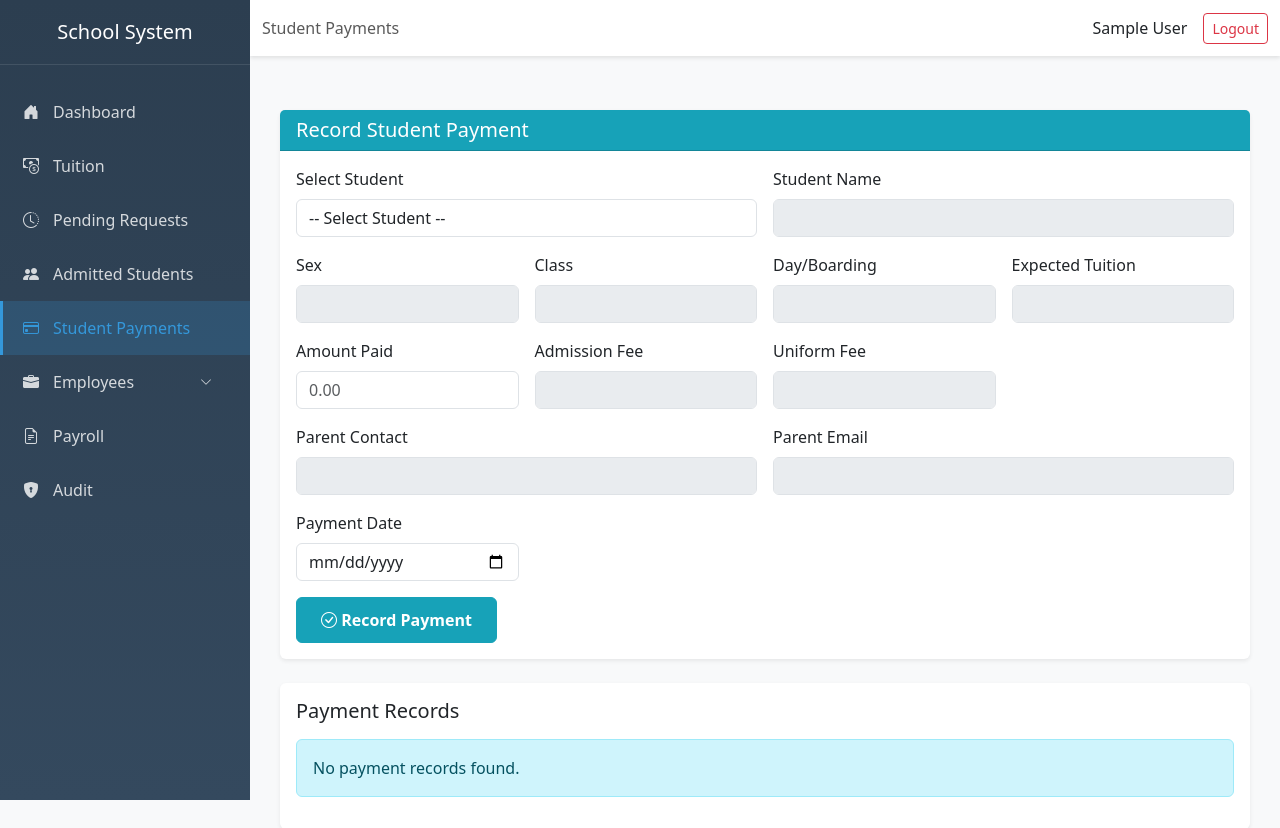
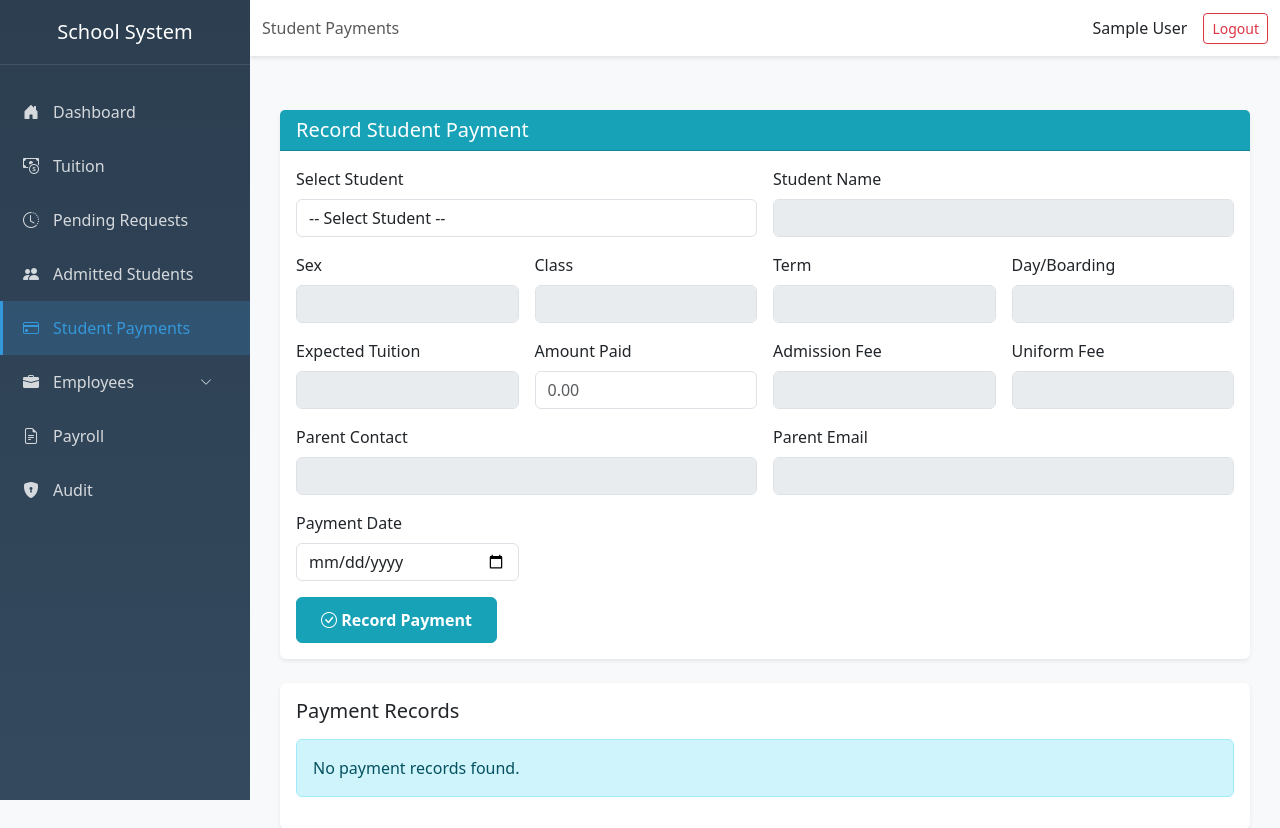
Before and after one commit to janiwyn/SchoolSystem, a PHP site: page /app/finance/studentPayments.php in a window 1280 px wide. Shown: the top 828 px of the page. Run offline with PHP 8.4, Linux system fonts and the light colour scheme; the visitor is signed in with stand-in values (Sample User, id 1); data that the repository does not hold is empty.

Commit message:
modified the student payment table

```diff
--- a/app/finance/studentPayments.php
+++ b/app/finance/studentPayments.php
@@ -12,8 +12,9 @@ if ($_SERVER['REQUEST_METHOD'] === 'POST' && isset($_POST['record_payment'])) {
     $student_id = intval($_POST['student_id']);
     $amount_paid = floatval($_POST['amount_paid']);
     $payment_date = trim($_POST['payment_date']);
+    $term = trim($_POST['term']);
 
-    if (!$student_id || !$amount_paid || !$payment_date) {
+    if (!$student_id || !$amount_paid || !$payment_date || !$term) {
         $error = "All fields are required";
     } elseif ($amount_paid <= 0) {
         $error = "Amount must be greater than zero";
@@ -41,7 +42,7 @@ if ($_SERVER['REQUEST_METHOD'] === 'POST' && isset($_POST['record_payment'])) {
             $user_id = $_SESSION['user_id'];
 
             // Insert payment record
-            $insertStmt = $mysqli->prepare("INSERT INTO student_payments (student_id, admission_no, full_name, day_boarding, gender, class_id, class_name, expected_tuition, amount_paid, balance, admission_fee, uniform_fee, parent_contact, parent_email, payment_date, recorded_by, created_at) VALUES (?, ?, ?, ?, ?, ?, ?, ?, ?, ?, ?, ?, ?, ?, ?, ?, NOW())");
+            $insertStmt = $mysqli->prepare("INSERT INTO student_payments (student_id, admission_no, full_name, day_boarding, gender, class_id, class_name, term, expected_tuition, amount_paid, balance, admission_fee, uniform_fee, parent_contact, parent_email, payment_date, recorded_by, created_at) VALUES (?, ?, ?, ?, ?, ?, ?, ?, ?, ?, ?, ?, ?, ?, ?, ?, ?, NOW())");
 
             if ($insertStmt) {
                 $full_name = $student['first_name'] . ' ' . $student['last_name'];
@@ -51,14 +52,11 @@ if ($_SERVER['REQUEST_METHOD'] === 'POST' && isset($_POST['record_payment'])) {
                 $uniform_fee = floatval($_POST['uniform_fee']);
                 $class_name = $classRow['class_name'];
 
-                // Fixed type string: i=int, s=string, d=double
-                // student_id(i), admission_no(s), full_name(s), day_boarding(s),
-                // gender(s), class_id(i), class_name(s), expected_tuition(d),
-                // amount_paid(d), balance(d), admission_fee(d), uniform_fee(d),
-                // parent_contact(s), parent_email(s), payment_date(s), recorded_by(i)
-                $insertStmt->bind_param("issssissddddsssi",
+                // Fixed type string: 17 variables = issssissdddddssi
+                // i=student_id, s=admission_no, s=full_name, s=day_boarding, s=gender, i=class_id, s=class_name, s=term, d=expected_tuition, d=amount_paid, d=balance, d=admission_fee, d=uniform_fee, s=parent_contact, s=parent_email, s=payment_date, i=recorded_by
+                $insertStmt->bind_param("issssissdddddsssi",
                     $student_id, $student['admission_no'], $full_name, $student['day_boarding'],
-                    $student['gender'], $student['class_id'], $class_name, $expected_tuition,
+                    $student['gender'], $student['class_id'], $class_name, $term, $expected_tuition,
                     $amount_paid, $balance, $admission_fee, $uniform_fee,
                     $student['parent_contact'], $student['parent_email'], $payment_date, $user_id);
 
@@ -131,7 +129,7 @@ $approved_students = $approvedStudentsResult->fetch_all(MYSQLI_ASSOC);
 
 // Get all payments recorded
 $paymentsQuery = "SELECT
-    id, admission_no, full_name, day_boarding, gender, class_name,
+    id, admission_no, full_name, day_boarding, gender, class_name, term,
     expected_tuition, amount_paid, balance, admission_fee, uniform_fee,
     parent_contact, parent_email, payment_date, created_at, status_approved
 FROM student_payments
@@ -315,6 +313,11 @@ $payments = $paymentsResult->fetch_all(MYSQLI_ASSOC);
             </div>
 
             <div class="col-md-3">
+                <label class="form-label">Term</label>
+                <input type="text" name="term" id="term" class="form-control readonly-field" readonly>
+            </div>
+
+            <div class="col-md-3">
                 <label class="form-label">Day/Boarding</label>
                 <input type="text" id="dayBoarding" class="form-control readonly-field" readonly>
             </div>
@@ -381,6 +384,7 @@ $payments = $paymentsResult->fetch_all(MYSQLI_ASSOC);
                             <th>Adm No</th>
                             <th>Name</th>
                             <th>Class</th>
+                            <th>Term</th>
                             <th>Type</th>
                             <th>Sex</th>
                             <th>Expected Tuition</th>
@@ -402,6 +406,7 @@ $payments = $paymentsResult->fetch_all(MYSQLI_ASSOC);
                                 <td><?= htmlspecialchars($payment['admission_no']) ?></td>
                                 <td><?= htmlspecialchars($payment['full_name']) ?></td>
                                 <td><?= htmlspecialchars($payment['class_name']) ?></td>
+                                <td><?= htmlspecialchars($payment['term']) ?></td>
                                 <td><?= htmlspecialchars($payment['day_boarding']) ?></td>
                                 <td><?= htmlspecialchars($payment['gender']) ?></td>
                                 <td><?= number_format($payment['expected_tuition'], 2) ?></td>
@@ -487,6 +492,7 @@ $payments = $paymentsResult->fetch_all(MYSQLI_ASSOC);
             document.getElementById('gender').value = '';
             document.getElementById('className').value = '';
             document.getElementById('dayBoarding').value = '';
+            document.getElementById('term').value = '';
             document.getElementById('expectedTuition').value = '';
             document.getElementById('admissionFee').value = '';
             document.getElementById('uniformFee').value = '';
@@ -505,11 +511,12 @@ $payments = $paymentsResult->fetch_all(MYSQLI_ASSOC);
         document.getElementById('parentContact').value = option.dataset.contact;
         document.getElementById('parentEmail').value = option.dataset.email;
 
-        // Get expected tuition from server
+        // Get expected tuition and term from server
         fetch(`../api/getStudentTuition.php?class_id=${option.dataset.class}`)
             .then(response => response.json())
             .then(data => {
                 document.getElementById('expectedTuition').value = data.tuition || 0;
+                document.getElementById('term').value = data.term || '';
             })
             .catch(error => console.error('Error:', error));
     }
```
Also changed, not shown: app/api/getStudentTuition.php (+7 -4 lines).
